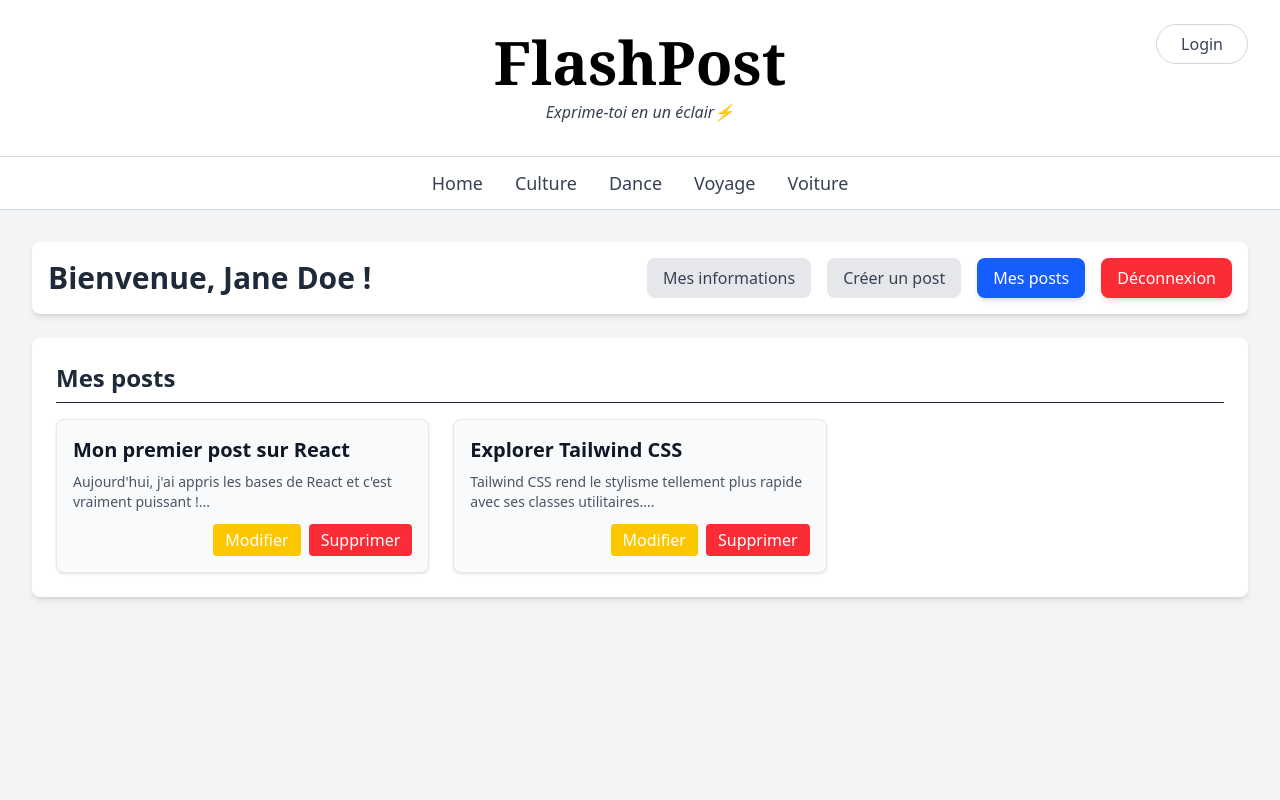
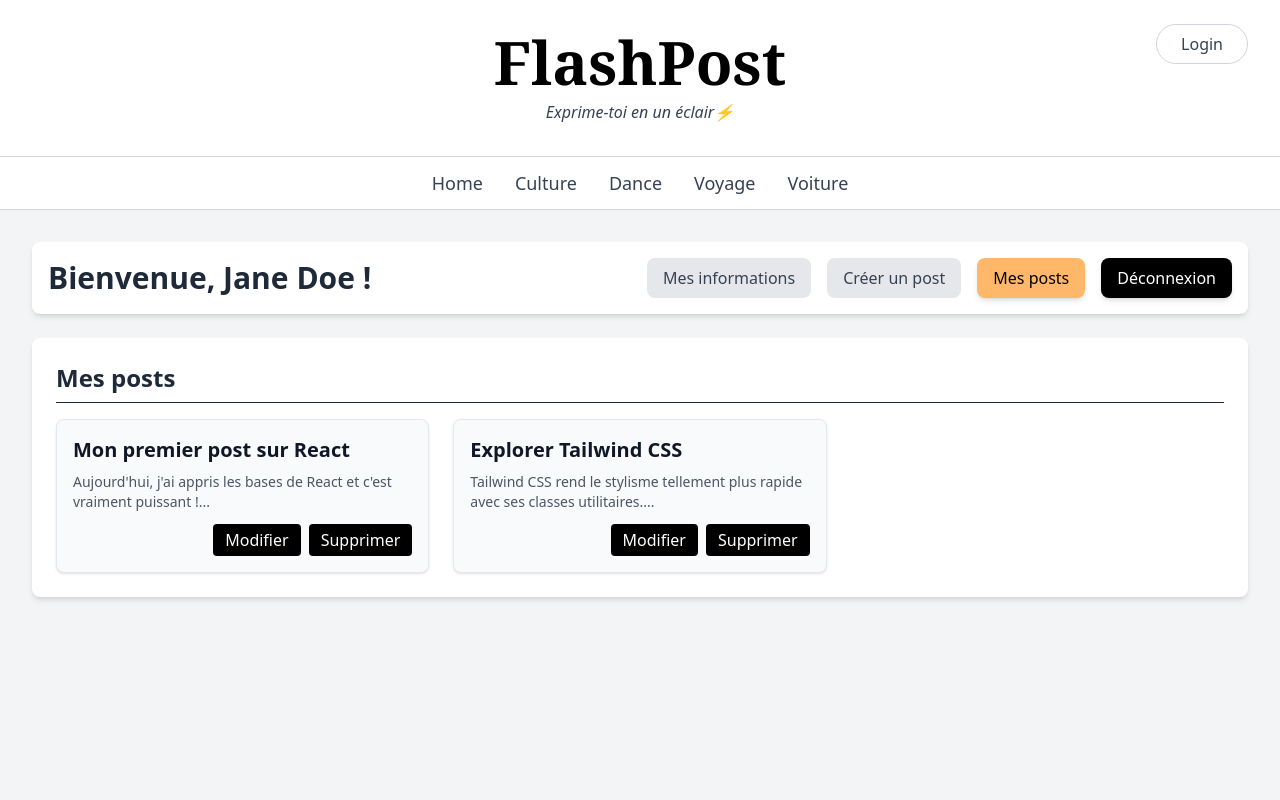
Before and after one commit to delyoara/microblogging, a Next.js app in the folder frontend/: page /user in a window 1280 px wide. Both pictures are taken after a click on the button "Mes posts". Shown: the top 800 px of the page. Built offline with nearby package versions, Linux system fonts and the light colour scheme.

Commit message:
add page user

```diff
--- a/frontend/src/app/user/page.tsx
+++ b/frontend/src/app/user/page.tsx
@@ -49,8 +49,6 @@ type View = 'info' | 'create-post' | 'my-posts';
 export default function User() {
   const [currentView, setCurrentView] = useState<View>('info');
   const [posts, setPosts] = useState<Post[]>(mockUserPosts);
-  const [newPostTitle, setNewPostTitle] = useState<string>('');
-  const [newPostContent, setNewPostContent] = useState<string>('');
   const [showLogoutModal, setShowLogoutModal] = useState<boolean>(false); // État pour le modal de déconnexion
 
   const [editingPostId, setEditingPostId] = useState<string | null>(null);
@@ -108,8 +106,8 @@ const confirmDeletePost = () => {
             onClick={() => setCurrentView('info')}
             className={`px-4 py-2 rounded-lg transition-colors duration-200 ${
               currentView === 'info'
-                ? 'bg-blue-600 text-white shadow-md'
-                : 'bg-gray-200 text-gray-700 hover:bg-blue-100 hover:text-blue-700'
+                ? 'bg-orange-300 text-black shadow-md'
+                : 'bg-gray-200 text-gray-700 hover:bg-blue-100 hover:text-black'
             }`}
           >
             Mes informations
@@ -118,8 +116,8 @@ const confirmDeletePost = () => {
             onClick={() => setCurrentView('create-post')}
             className={`px-4 py-2 rounded-lg transition-colors duration-200 ${
               currentView === 'create-post'
-                ? 'bg-blue-600 text-white shadow-md'
-                : 'bg-gray-200 text-gray-700 hover:bg-blue-100 hover:text-blue-700'
+                ? 'bg-orange-300 text-black shadow-md'
+                : 'bg-gray-200 text-gray-700 hover:bg-blue-100 hover:text-black'
             }`}
           >
             Créer un post
@@ -128,15 +126,15 @@ const confirmDeletePost = () => {
             onClick={() => setCurrentView('my-posts')}
             className={`px-4 py-2 rounded-lg transition-colors duration-200 ${
               currentView === 'my-posts'
-                ? 'bg-blue-600 text-white shadow-md'
-                : 'bg-gray-200 text-gray-700 hover:bg-blue-100 hover:text-blue-700'
+                ? 'bg-orange-300 text-black shadow-md'
+                : 'bg-gray-200 text-gray-700 hover:bg-blue-100 hover:text-black'
             }`}
           >
             Mes posts
           </button>
           <button
             onClick={() => setShowLogoutModal(true)}
-            className="px-4 py-2 rounded-lg bg-red-500 text-white hover:bg-red-600 transition-colors duration-200 shadow-md"
+            className="px-4 py-2 rounded-lg bg-black text-white hover:bg-orange-300 hover:text-black transition-colors duration-200 shadow-md"
           >
             Déconnexion
           </button>
@@ -190,13 +188,13 @@ const confirmDeletePost = () => {
                 <div className="flex justify-end space-x-2">
                   <button
                     onClick={handleCancelEdit}
-                    className="px-3 py-1 rounded bg-gray-300 text-gray-800 hover:bg-gray-400"
+                    className="px-3 py-1 rounded bg-black text-white hover:bg-orange-300 hover:text-black"
                   >
                     Annuler
                   </button>
                   <button
                     onClick={() => handleUpdatePost(post.id)}
-                    className="px-3 py-1 rounded bg-blue-500 text-white hover:bg-blue-600"
+                    className="px-3 py-1 rounded bg-black text-white hover:bg-orange-300 hover:text-black"
                   >
                     Valider
                   </button>
@@ -209,13 +207,13 @@ const confirmDeletePost = () => {
                 <div className="flex justify-end space-x-2">
                   <button
                     onClick={() => startEdit(post)}
-                    className="px-3 py-1 rounded bg-yellow-400 text-white hover:bg-yellow-500"
+                    className="px-3 py-1 rounded bg-black text-white hover:bg-orange-300 hover:text-black"
                   >
                     Modifier
                   </button>
                   <button
                     onClick={() => setPostToDelete(post.id)}
-                    className="px-3 py-1 rounded bg-red-500 text-white hover:bg-red-600"
+                    className="px-3 py-1 rounded bg-black text-white hover:bg-orange-300 hover:text-black"
                   >
                     Supprimer
                   </button>
@@ -247,7 +245,7 @@ const confirmDeletePost = () => {
         </button>
         <button
           onClick={confirmDeletePost}
-          className="px-4 py-2 rounded-lg bg-red-500 text-white hover:bg-red-600"
+          className="px-4 py-2 rounded-lg  bg-black text-white hover:bg-orange-300 hover:text-black"
         >
           Supprimer
         </button>
@@ -272,7 +270,7 @@ const confirmDeletePost = () => {
               </button>
               <button
                 onClick={handleLogout}
-                className="px-4 py-2 rounded-lg bg-red-500 text-white hover:bg-red-600 transition-colors duration-200"
+                className="px-4 py-2 rounded-lg  bg-black text-white hover:bg-orange-300 hover:text-black transition-colors duration-200"
               >
                 Déconnexion
               </button>
```
